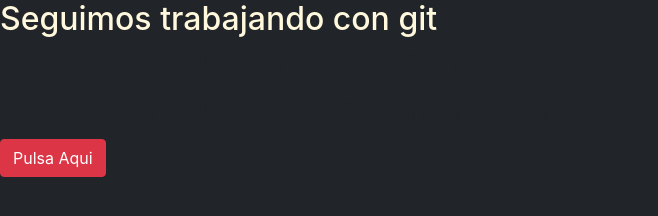
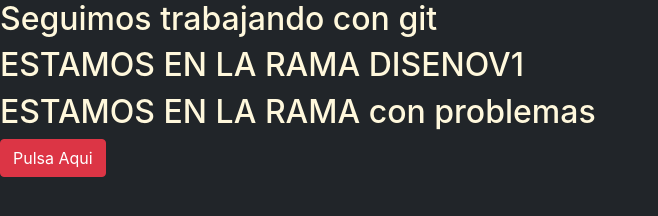
Before and after one commit to navago13/CursoPindoraInformatica, a plain HTML site: page Index.html in a window 1280 px wide. Shown: the whole page, without its empty margins (0-658 px from the left). Drawn offline with nearby package versions, Linux system fonts and the light colour scheme.

Commit message:
disenoV1 modificado3

```diff
--- a/Index.html
+++ b/Index.html
@@ -14,8 +14,8 @@
 
 	<h1 class="h2" style="color: cornsilk;">Seguimos trabajando con git</h1>
 
-	<p class="h2">ESTAMOS EN LA RAMA DISENOV1</p>
-	<p class="h2">ESTAMOS EN LA RAMA con problemas </p>
+	<p class="h2" style="color: cornsilk;">ESTAMOS EN LA RAMA DISENOV1</p>
+	<p class="h2" style="color: cornsilk;">ESTAMOS EN LA RAMA con problemas </p>
 
 	<input type="button" value="Pulsa Aqui" class="btn btn-danger" onclick="saludo()">
 
```
